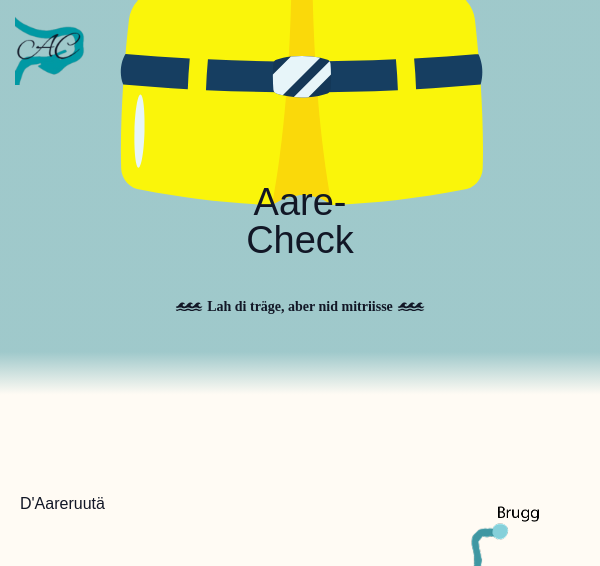
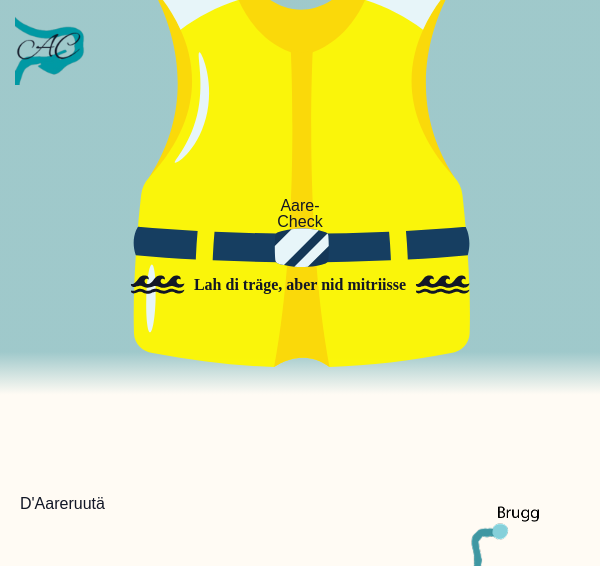
Before and after one commit to JennyDerreR/IM3_aare, a PHP site: page /landing.html in a window 600 px wide. Shown: the top 566 px of the page. Run offline with PHP 8.4, Linux system fonts and the light colour scheme; data that the repository does not hold is empty.

Commit message:
mediaquerie (bis Tablet) freeze grösse Swimmwest

```diff
--- a/styles.css
+++ b/styles.css
@@ -126,8 +126,6 @@
     transform: translateY(-15%);
     z-index: 1;    /* give it room so the background svg is visible */
     position: relative;
-    /*overflow-x: hidden;*/ /* only horizontal is clipped */
-    /*overflow-y: visible;*/  /* keep top/bottom visible */
 }
 
 .title {
@@ -450,64 +448,17 @@
     };
 }
 
-/* Freeze header + welcome content between 480px and 768px
-   mobile-first: content stays the same size; only backgrounds (body/map/swimmwest background area)
-   can expand. Place this block BEFORE your existing @media (min-width: 768px) rules. */
+/* In beetweeen size for responsiveness*/
 @media (min-width: 480px) and (max-width: 767.98px) {
 
   header img {
     max-height: 80px;
     max-width: 80px;
-    padding: 5px;
-    margin: 10px 0px 20px 10px;
-    z-index: 0;
-  }
-
-  /* welcome container fixed sizing */
-  .welcome {
-    /* preserve the mobile look: fixed min-height and margins in px */
-    min-height: 340px;
-    margin-top: 20px;
-    margin-bottom: 20px;
-    margin-left: 20px;
-    margin-right: 20px;
-    transform: translateY(-15%); /* keep your vertical offset */
-    overflow: visible;
-  }
-
-  /* freeze heading + tagline typography to the size at ~480px */
-  .title h1 {
-    font-size: 38px !important;   /* fixed visual size in the freeze range */
-    line-height: 1.0 !important;
-    margin: 0;
-  }
-
-  .tagline h2 {
-    font-size: 14px !important;
-    margin: 0;
-  }
-  .tagline img {
-    width: 36px !important; /* small fixed icon size */
-    height: auto;
-  }
-
-  /* keep swimmwest transform/scale constant (no vw-based scaling) */
-  .swimmwest,
-  .swimmwest img {
-    overflow: hidden; /* prevent swimmwest from adding vertical scroll */
   }
 
   .swimmwest img {
-    position: absolute !important;
-    left: 50% !important;
-    top: 0 !important;
-    transform: translate(-49%, -110%) scale(3) !important; /* fixed look */
-    transform-origin: center center !important;
-    opacity: 0.95 !important;
-    width: auto !important;
-    max-width: none !important;
-    max-height: 220% !important;
-    pointer-events: none;
+    max-width: 260px;
+    max-height: 300px;
   }
 
   /* fix map visual size so it doesn't drive layout height in this range */
```
